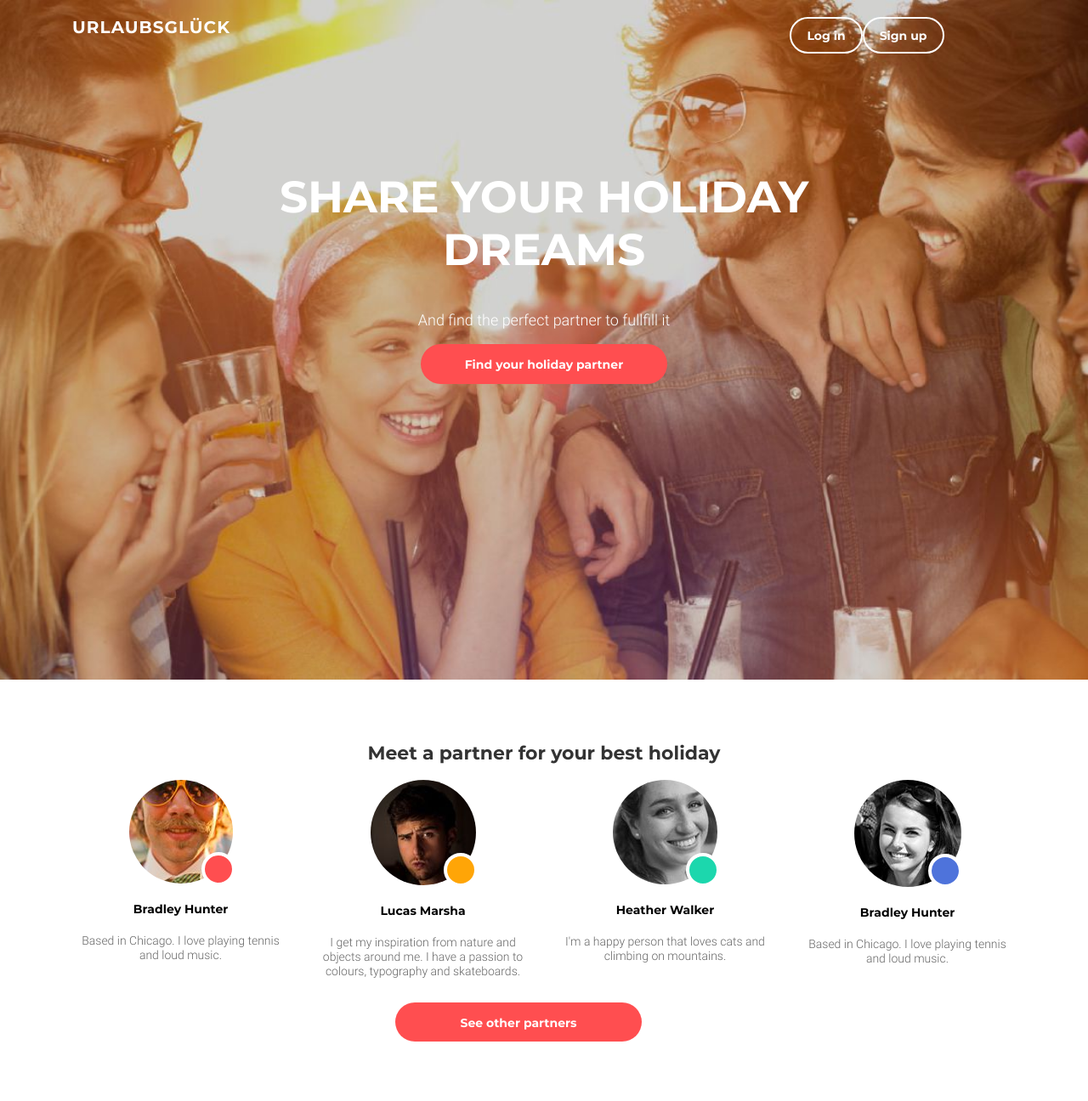
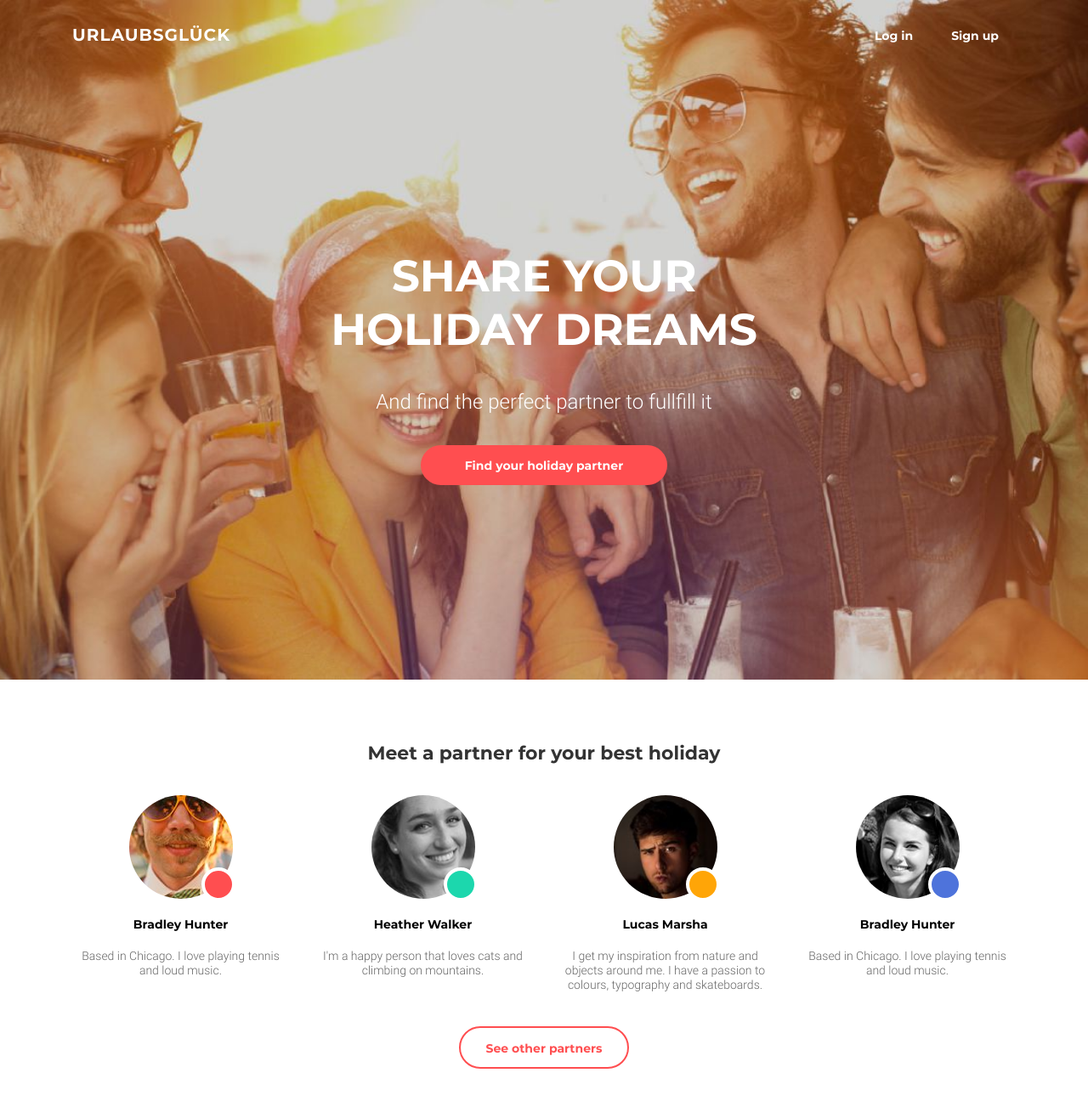
Before and after one commit to MarinaSergeyeva/goit-fe-course, a plain HTML site: page html-css/module-09/index.html in a window 1280 px wide. Shown: the whole page at 85% size. Drawn offline with Linux system fonts and the light colour scheme; files whose address does not match are found by name.

Commit message:
margin, alignment fixed

```diff
--- a/html-css/module-09/css/styles.css
+++ b/html-css/module-09/css/styles.css
@@ -108,8 +108,13 @@ img {
     display: flex;
 }
 
+.login-signup__list-item:not(:last-child) {
+    margin-right: 5px;
+}
+
+
 .login-signup__list-button {
-    border: 2px solid #ffffff;
+    border: 2px solid transparent;
     border-radius: 25px;
     outline: none;
     font-weight: 700;
@@ -118,6 +123,12 @@ img {
     color: #ffffff;
     background-color: transparent;
     padding: 12px 18px 10px;
+    cursor: pointer;
+}
+
+.login-signup__list-button:hover,
+.login-signup__list-button:focus {
+    border: 2px solid #ffffff;
 }
 
 
@@ -129,15 +140,11 @@ img {
     background-position: top;
     background-size: cover;
     height: 100vh;
-    /* padding-top: 174px;
-    padding-bottom: 138px; */
+    padding-top: 174px;
+    padding-bottom: 138px;
 }
 
 .hero-section-wrapper {
-    position: relative;
-    left: 50%;
-    transform: translate(-50%, 60%);
-    /* max-width: 320px; */
     text-align: center;
     color: #ffffff;
 }
@@ -190,13 +197,19 @@ img {
     margin: 0 auto;
 }
 
+.hero-section-button:hover,
+.hero-section-button:focus {
+    color: var(--red-color);
+    background-color: #ffffff;
+}
+
 
 /* PARTNERS SECTION */
 
 .partners-section {
     padding-top: 72px;
+    padding-bottom: 58px;
     text-align: center;
-    margin-bottom: 56px;
 }
 
 .partners-section-title {
@@ -209,11 +222,6 @@ img {
 
 .partners-section__list {
     margin-bottom: 28px;
-}
-
-.partners-section__list-item {
-    width: 220px;
-    margin: 0 auto;
 }
 
 .partners-section__list-item-img-wrapper {
@@ -277,22 +285,39 @@ img {
 }
 
 .partners-section-button {
-    display: block;
-    max-width: 290px;
+    display: inline-block;
     font-weight: 700;
     font-size: 14px;
     line-height: 1.2;
+    color: var(--red-color);
+    background-color: transparent;
+    padding: 16px 48px 14px;
+    border-radius: 25px;
+    border: 2px solid var(--red-color);
+}
+
+.partners-section-button:hover,
+.partners-section-button:focus {
+    background-color: var(--red-color);
     color: #ffffff;
-    background-color: var(--red-color);
-    padding: 16px 50px 14px;
-    border-radius: 25px;
-    /* margin: 0 auto; */
 }
+
+
+/* MEDIA */
 
 @media (max-width: 767px) {
     .header-description-line {
         display: block;
         white-space: nowrap;
+    }
+
+    .partners-section__list {
+        display: block;
+    }
+
+    .partners-section__list-item {
+        width: 250px;
+        margin: 0 auto;
     }
 
     .partners-section__list-item:not(:last-child) {
@@ -301,6 +326,11 @@ img {
 }
 
 @media (min-width: 768px) and (max-width: 991px) {
+    .partners-section {
+        padding-top: 74px;
+        padding-bottom: 40px;
+    }
+
     .partners-section__list-item:nth-child(-n+2) {
         margin-bottom: 58px;
     }
@@ -313,7 +343,8 @@ img {
 @media (min-width: 768px) {
     .hero-section {
         background-image: url(../img/bg/bg-md.jpg);
-        /* padding: 38px 0 235px; */
+        padding-top: 23%;
+        padding-bottom: 18%;
     }
 
     .hero-section-title {
@@ -322,19 +353,31 @@ img {
         margin-bottom: 40px;
     }
 
-    .hero-section-wrapper {
-        left: 50%;
-        transform: translate(-50%, 80%);
-        color: #ffffff;
+    .hero-section-description {
+        font-size: 24px;
+        margin-bottom: 36px;
     }
 
     .partners-section {
         padding-top: 74px;
         padding-bottom: 40px;
     }
+
+    .partners-section-title {
+        margin-bottom: 36px;
+    }
+
+    .partners-section__list {
+        margin-bottom: 40px;
+    }
+
+    .partners-section-button {
+        padding-left: 30px;
+        padding-right: 30px;
+    }
 }
 
-@media (min-width: 768px) {
+@media (min-width: 991px) {
     .hero-section {
         background-image: url(../img/bg/bg-dt.jpg);
     }
--- a/html-css/module-09/index.html
+++ b/html-css/module-09/index.html
@@ -15,12 +15,12 @@
     <h1 class="visually-hidden">URLAUBSGLÜCK</h1>
     <header class="header">
         <div class="container">
-            <div class="row justify-content-sm-between">
+            <div class="row justify-content-sm-between align-items-center">
                 <div class="col-12 col-md-4 ">
                     <a class="logo d-none d-md-block" href="#">URLAUBSGLÜCK</a>
                 </div>
-                <div class="col-12 col-md-4">
-                    <ul class="login-signup__list justify-content-center">
+                <div class="col-12 col-md-4 col-lg-3">
+                    <ul class="login-signup__list justify-content-center justify-content-md-end">
                         <li class="login-signup__list-item">
                             <button class="login-signup__list-button">Log in</button>
                         </li>
@@ -37,8 +37,8 @@
     <main>
         <section class="hero-section">
             <div class="container">
-                <div class="row">
-                    <div class="col-12 col-md-10 col-lg-8 hero-section-wrapper">
+                <div class="row justify-content-center">
+                    <div class="col-12 col-md-10 col-lg-6 hero-section-wrapper align-self-center align-items-center">
                         <a href="#" class="logo-mobile d-md-none">URLAUBSGLÜCK</a>
                         <h2 class="hero-section-title">Share your
                             holiday dreams</h2>
@@ -59,19 +59,21 @@
                             best holiday</h3>
                     </div>
                 </div>
-                <ul class="row partners-section__list justify-content-center">
-                    <li class="col-8 col-md-5 col-lg-3 partners-section__list-item">
+                <div class="row justify-content-center">
+                    <div class="col-md-8 col-lg-12 ">
+                        <ul class="row partners-section__list justify-content-center justify-content-md-between">
+                            <li class="col-12 col-md-6 col-lg-3 partners-section__list-item">
                                 <div class="partners-section__list-item-img-wrapper justify-content-center icon-1">
-                            <img src="./img/partners/photo-1.jpg" alt="partner photo"
+                                    <img src="./img/partners/photo-1.jpg" alt="partner photo" width="122" height="122"
                                         class="partners-section__list-item-img">
                                 </div>
                                 <h4 class="partners-section__list-item-title">Bradley Hunter</h4>
                                 <p class="partners-section__list-item-description">Based in Chicago. I love playing
                                     tennis and loud music.</p>
                             </li>
-                    <li class="col-8 col-md-5 col-lg-3 partners-section__list-item">
+                            <li class="col-12 col-md-6 col-lg-3 partners-section__list-item order-1">
                                 <div class="partners-section__list-item-img-wrapper justify-content-center icon-2">
-                            <img src="./img/partners/photo-2.jpg" alt="partner photo"
+                                    <img src="./img/partners/photo-2.jpg" alt="partner photo" width="122" height="122"
                                         class="partners-section__list-item-img">
                                 </div>
                                 <h4 class="partners-section__list-item-title">Lucas Marsha</h4>
@@ -79,9 +81,9 @@
                                     objects around me. I have a passion to colours, typography and skateboards.
                                 </p>
                             </li>
-                    <li class="col-8 col-md-5 col-lg-3 partners-section__list-item">
+                            <li class="col-12 col-md-6 col-lg-3 partners-section__list-item">
                                 <div class="partners-section__list-item-img-wrapper justify-content-center icon-3">
-                            <img src="./img/partners/photo-3.jpg" alt="partner photo"
+                                    <img src="./img/partners/photo-3.jpg" alt="partner photo" width="122" height="122"
                                         class="partners-section__list-item-img">
                                 </div>
                                 <h4 class="partners-section__list-item-title">Heather Walker
@@ -90,9 +92,9 @@
                                     and climbing on mountains.
                                 </p>
                             </li>
-                    <li class="col-8 col-md-5 col-lg-3 partners-section__list-item">
+                            <li class="col-12 col-md-6 col-lg-3 partners-section__list-item order-2">
                                 <div class="partners-section__list-item-img-wrapper justify-content-center icon-4">
-                            <img src="./img/partners/photo-4.jpg" alt="partner photo"
+                                    <img src="./img/partners/photo-4.jpg" alt="partner photo" width="122" height="122"
                                         class="partners-section__list-item-img">
                                 </div>
                                 <h4 class="partners-section__list-item-title">Bradley Hunter
@@ -102,8 +104,10 @@
                                 </p>
                             </li>
                         </ul>
+                    </div>
+                </div>
                 <div class="row justify-content-center">
-                    <div class="col-10 col-md-5 col-lg-4">
+                    <div class="col-12 col-md-4 col-lg-4">
                         <a href="#" class="partners-section-button">See other partners</a>
                     </div>
                 </div>
```
Lines whose indentation alone changed are shown as unchanged.
